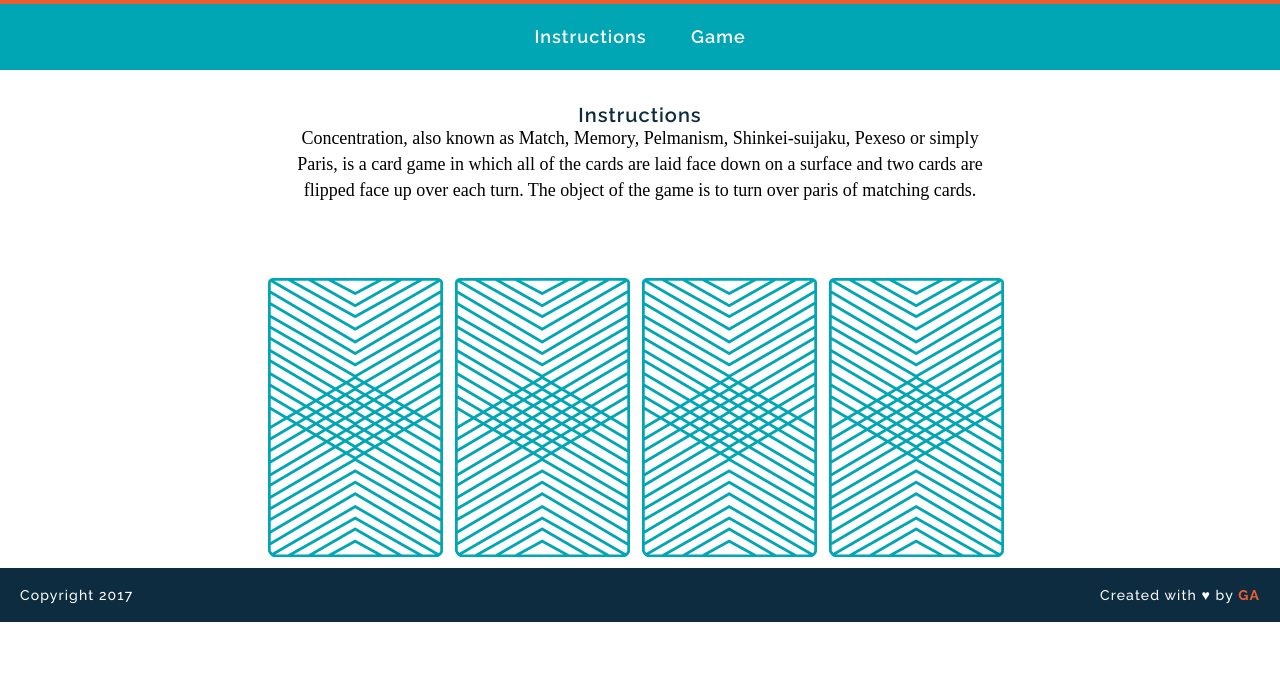
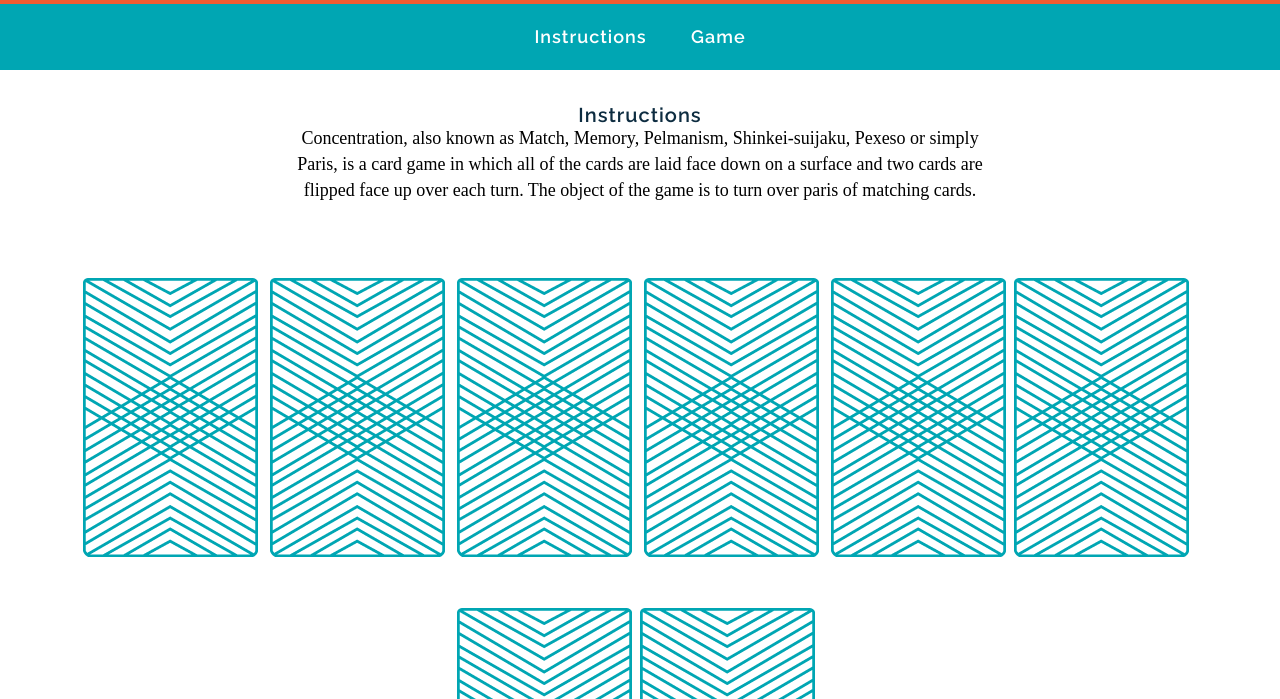
Before and after one commit to Jing1107/MemoryGame, a plain HTML site: page memory_game/index.html in a window 1280 px wide. Shown: the part 101-800 px from the top of the page. Drawn offline with Linux system fonts and the light colour scheme; a web font is replaced by a local one.

Commit message:
created game logic

```diff
--- a/memory_game/index.html
+++ b/memory_game/index.html
@@ -26,12 +26,19 @@
 
 <body>
 
-  <div>
+  <!--<div>
     <img src="images/back.png" alt="Queen of Diamonds">
     <img src="images/back.png" alt="Queen of Hearts">
     <img src="images/back.png" alt="King of Diamonds">
     <img src="images/back.png" alt="King of Hearts">
-  </div>
+  </div>-->
+  <div id="game-board" class="board clearfix">
+     <img src="images/back.png" alt="Queen of Diamonds">
+     <img src="images/back.png" alt="Queen of Hearts">
+     <img src="images/back.png" alt="King of Diamonds">
+     <img src="images/back.png" alt="King of Hearts">
+</div>
+
   <script src="js/main.js"></script>
 </body>
 
--- a/memory_game/js/main.js
+++ b/memory_game/js/main.js
@@ -2,7 +2,8 @@ console.log("Up and running!");
 
 
 //cards = ['queen', 'queen', 'king', 'king'];
-var cards = [
+
+ var cards = [
   {
     rank: "queen",
     suit:"hearts",
@@ -35,14 +36,37 @@ var checkForMatch = function () {
   }
 };
 
-var flipCard = function (cardId) {
-  console.log( "User flipped " + cards [cardId].rank);
+var flipCard = function () {
+  //console.log( "User flipped " + cards [cardId].rank);
+  cardId = this.getAttribute('data-id');
+
+  console.log(cardId);
+
   cardsInPlay.push( cards [cardId].rank);
-  console.log(cards[cardId].cardImage);
-  console.log(cards[cardId].suit);
+
+  this.setAttribute('src', cards[cardId].cardImage);
+
   if (cardsInPlay.length === 2) {
     checkForMatch ();
+    cardsInPlay = [];
   }
 };
-flipCard(0);
-flipCard(2);
+
+var createBoard = function (){
+
+  for (var i = 0; i < cards.length; i++) {
+
+    var cardElement = document.createElement('img');
+
+    cardElement.setAttribute('src', 'images/back.png');
+
+    cardElement.setAttribute('data-id', i);
+
+    cardElement.addEventListener('click', flipCard);
+
+    document.getElementById('game-board').appendChild(cardElement);
+
+  }
+
+}
+createBoard();
```
Also changed, not shown: 1 other file.
